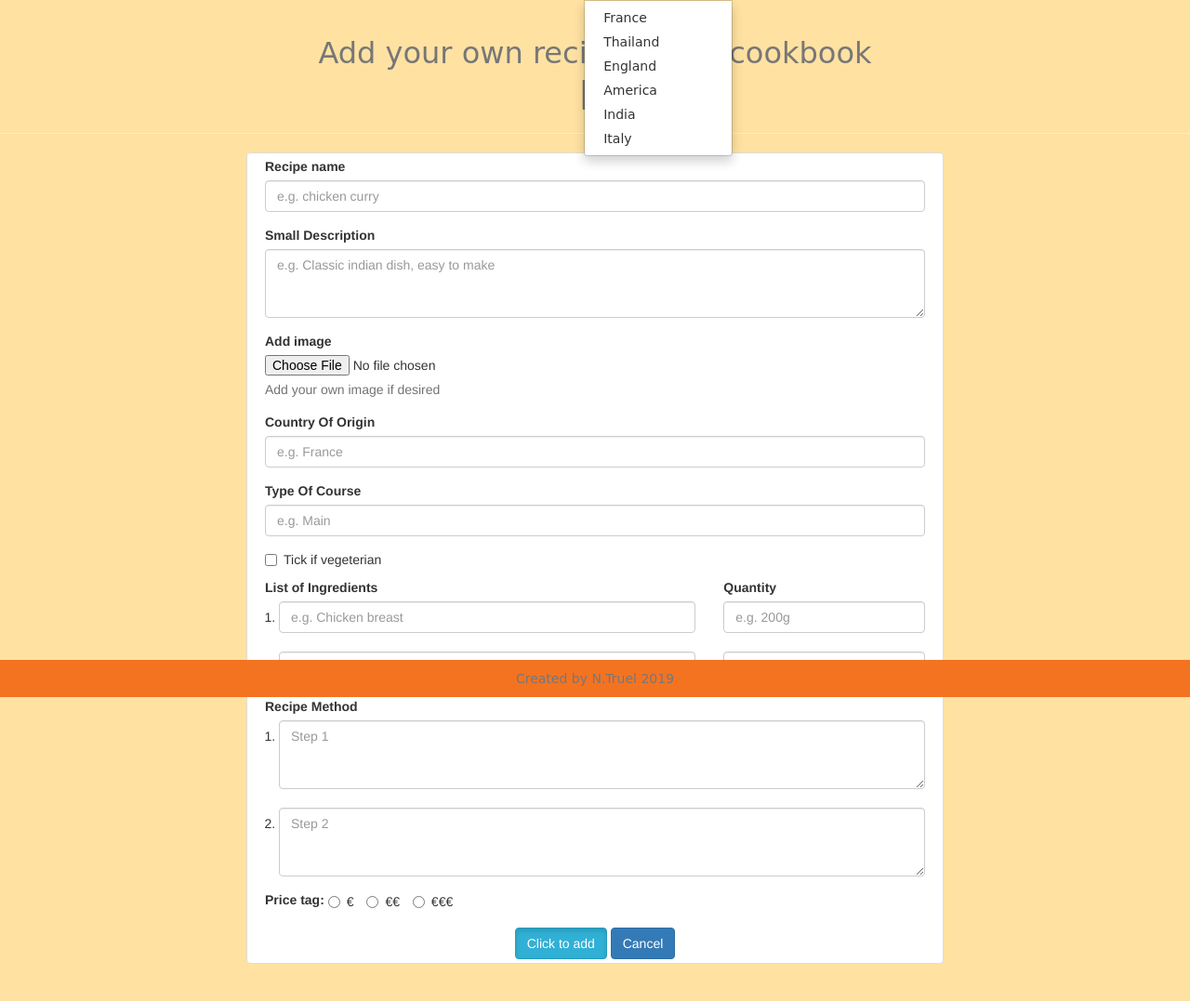
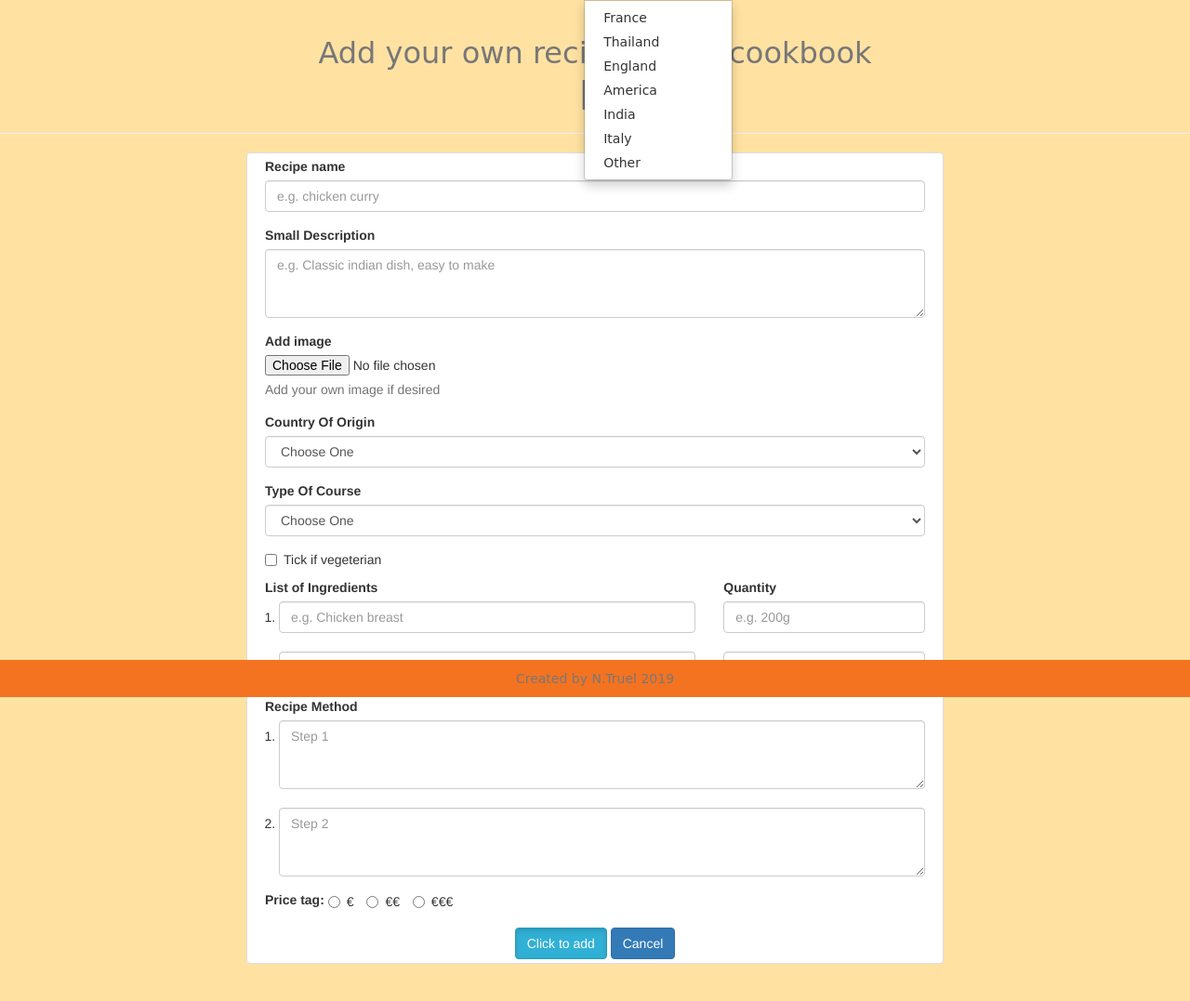
Before and after one commit to nicktruel/cookbook, a Flask app: page /add_recipe in a window 1280 px wide, after a click on "Origin". Shown: the part 50-1127 px from the top of the page at 93% size. Run offline with Flask 2, Linux system fonts and the light colour scheme; data that the repository does not hold is empty; some libraries are stand-ins or nearby versions; some web fonts are replaced.

Commit message:
Added route to delete_recipe in app.py and url link in recipe_details.html

```diff
--- a/app.py
+++ b/app.py
@@ -44,6 +44,9 @@ def italian_recipes():
 def indian_recipes():
     return render_template("recipes.html", recipes=mongo.db.recipes.find({"recipe_country": "India"}))
 
+@app.route('/other_country_recipes')
+def other_country_recipes():
+    return render_template("recipes.html", recipes=mongo.db.recipes.find({"recipe_country": "Other"}))
 
 
 # Display recipes by price in recipes.html
@@ -77,13 +80,15 @@ def main_recipes():
 def desert_recipes():
     return render_template("recipes.html", recipes=mongo.db.recipes.find({"course_type": "desert"}))
 
-
+@app.route('/other_course_recipes')
+def other_course_recipes():
+    return render_template("recipes.html", recipes=mongo.db.recipes.find({"course_type": "other"}))
 
 
 # Disaply recipes weither vegetarian or not in recipes.html
 @app.route('/veg_recipes')
 def veg_recipes():
-    return render_template("recipes.html", recipes=mongo.db.recipes.find({"vegetarian_recipe": True}))
+    return render_template("recipes.html", recipes=mongo.db.recipes.find({"vegetarian_recipe": "on"}))
 
 @app.route('/non_veg_recipes')
 def non_veg_recipes():
@@ -112,7 +117,7 @@ def update_recipe(recipe_id):
         'recipe_name': request.form.get('recipe_name'),
         'recipe_country': request.form.get('recipe_country'),
         'recipe_description': request.form.get('recipe_description'),
-        'recipe_ingredients': request.form.get({'recipe_ingredients.name': ''}, {'recipe_ingredients.quantity': ''}),
+        'recipe_ingredients': request.form.get({'id': ObjectId(recipe_ingredients.name)}, {'id': ObjectId(recipe_ingredients.quantity)}),
         'recipe_instruction': request.form.get('recipe_instruction.steps'),
         'course_type': request.form.get('course_type'),
         'price_tag': request.form.get('price_tag'),
@@ -146,14 +151,24 @@ def insert_recipe():
         'recipe_country': request.form.get('recipe_country'),
         'course_type': request.form.get('course_type'),
         'vegetarian_recipe': request.form.get('vegetarian_recipe'),
-        'recipe_ingredients': request.form.get('recipe_ingredients'),
+        'recipe_ingredients': request.form.get('recipe_ingredients.name'),
+        'recipe_ingredients': request.form.get('recipe_ingredients.quantity'),
+
+        ##db.inventory.find( { "instock": { warehouse: "A", qty: 5 } } )
+
         'recipe_instruction': request.form.get('recipe_instruction'),
+
+
         'price_tag': request.form.get('price_tag')
     })
     return redirect(url_for('home_page'))
 
 
+@app.route('/delete_recipe/<recipe_id>')
+def delete_recipe(recipe_id):
 
+    mongo.db.recipes.remove({'_id': ObjectId(recipe_id)})
+    return render_template("home.html")
 
 
 
--- a/templates/add_recipe.html
+++ b/templates/add_recipe.html
@@ -18,12 +18,12 @@
                     <div class="container-fluid">
                         <div class="form-group">
                             <label for="recipe_name">Recipe name</label>
-                            <input type="text" class="form-control" id="recipe_name" name="recipe_name" placeholder="e.g. chicken curry">
+                            <input type="text" class="form-control" id="recipe_name" name="recipe_name" placeholder="e.g. chicken curry" required>
                         </div>
 
                          <div class="form-group">
                             <label for="recipe_description">Small Description</label>
-                            <textarea type="text" rows="3" class="form-control" id="recipe_description" name="recipe_description" placeholder="e.g. Classic indian dish, easy to make"></textarea>
+                            <textarea type="text" rows="3" class="form-control" id="recipe_description" name="recipe_description" placeholder="e.g. Classic indian dish, easy to make" required></textarea>
                         </div>
 
                         <div class="form-group">
@@ -34,15 +34,35 @@
 
                         <div class="form-group">
                             <label for="recipe_country">Country Of Origin</label>
-                            <input type="text" class="form-control" id="recipe_country" name="recipe_country" placeholder="e.g. France">
+                            <select class="form-control" required>
+                              <option selected disabled>Choose One</option>
+                              <option>France</option>
+                              <option>Thailand</option>
+                              <option>England</option>
+                              <option>America</option>
+                              <option>India</option>
+                              <option>Italy</option>
+                              <option>Other</option>
+                            </select>
+                            <!--<input type="text" class="form-control" id="recipe_country" name="recipe_country" placeholder="e.g. France" required>-->
                         </div>
                         <div class="form-group">
                             <label for="course_type">Type Of Course</label>
-                            <input type="text" class="form-control" id="course_type" name="course_type" placeholder="e.g. Main">
+                            <select class="form-control" required>
+                              <option selected disabled>Choose One</option>
+                              <option id="course_type" name="course_type">Breakfast</option>
+                              <option id="course_type" name="course_type">Starter</option>
+                              <option id="course_type" name="course_type">Main</option>
+                              <option id="course_type" name="course_type">Desert</option>
+                              <option id="course_type" name="course_type">Other</option>
+                            </select>
+                            <!--<input type="text" class="form-control" id="course_type" name="course_type" placeholder="e.g. Main" required>-->
                         </div>
 
                          <div class="checkbox">
-                            <label><input type="checkbox" id="vegetarian_recipe" name="vegetarian_recipe" > Tick if vegeterian </label>
+                            <label>
+                                <input type="checkbox" id="vegetarian_recipe" name="vegetarian_recipe"> Tick if vegeterian
+                            </label>
                         </div>
                     </div>
 
@@ -53,11 +73,11 @@
                                     <label for="recipe_ingredients">List of Ingredients</label>
                                     <ol class="ingredients">
                                         <li>
-                                        <input type="text" class="form-control" id="recipe_ingredients.name" name="recipe_ingredients.name" placeholder="e.g. Chicken breast">
+                                        <input type="text" class="form-control" id="recipe_ingredients.name.0" name="recipe_ingredients.name.0" placeholder="e.g. Chicken breast" required>
                                         </li>
                                         <br>
                                         <li>
-                                        <input type="text" class="form-control" id="recipe_ingredients.name" name="recipe_ingredients.name" placeholder="e.g. Chicken breast">
+                                        <input type="text" class="form-control" id="recipe_ingredients.name.1" name="recipe_ingredients.name.1" placeholder="e.g. Chicken breast" required>
                                         </li>
                                     </ol>
                                 </div>
@@ -67,11 +87,11 @@
                                     <label for="recipe_ingredients">Quantity</label>
                                     <ul class="quantity">
                                         <li>
-                                        <input type="text" class="form-control" id="recipe_ingredients.quantity" name="recipe_ingredients.quantity" placeholder="e.g. 200g">
+                                        <input type="text" class="form-control" id="recipe_ingredients.quantity" name="recipe_ingredients.quantity" placeholder="e.g. 200g" required>
                                         </li>
                                         <br>
                                         <li>
-                                        <input type="text" class="form-control" id="recipe_ingredients.quantity" name="recipe_ingredients.quantity" placeholder="e.g. 200g">
+                                        <input type="text" class="form-control" id="recipe_ingredients.quantity" name="recipe_ingredients.quantity" placeholder="e.g. 200g" required>
                                         </li>
                                     </ul>
                                 </div>
@@ -85,11 +105,11 @@
                             <label for="recipe_instruction">Recipe Method</label>
                             <ol class="instructions">
                                 <li>
-                                <textarea type="text" rows="3" class="form-control" id="recipe_instruction.steps" name="recipe_instruction.steps" placeholder="Step 1"></textarea>
+                                <textarea type="text" rows="3" class="form-control" id="recipe_instruction.steps" name="recipe_instruction.steps" placeholder="Step 1" required></textarea>
                                 </li>
                                 <br>
                                 <li>
-                                <textarea type="text" rows="3" class="form-control" id="recipe_instruction.steps" name="recipe_instruction.steps" placeholder="Step 2"></textarea>
+                                <textarea type="text" rows="3" class="form-control" id="recipe_instruction.steps" name="recipe_instruction.steps" placeholder="Step 2" required></textarea>
                                 </li>
                             </ol>
                         </div>
--- a/templates/base.html
+++ b/templates/base.html
@@ -30,11 +30,10 @@
                 <!-- Nav links,  and other content for toggling -->
                 <div class="collapse navbar-collapse" id="bs-example-navbar-collapse-1">
                     <ul class="nav navbar-nav navbar-right">
-                <!-- Country dropdown -->
                         <li><a class="search_by"><u>Search by:</u></a></li>
+                 <!-- Country dropdown -->
                         <li class="dropdown">
                             <a href="#" class="dropdown-toggle" data-toggle="dropdown" role="button" aria-haspopup="true" aria-expanded="false">Origin<span class="caret"></span></a>
-
                             <ul class="dropdown-menu">
                                 <li><a href="{{url_for('french_recipes')}}">France</a></li>
                                 <li><a href="{{url_for('thai_recipes')}}">Thailand</a></li>
@@ -42,8 +41,8 @@
                                 <li><a href="{{url_for('american_recipes')}}">America</a></li>
                                 <li><a href="{{url_for('indian_recipes')}}">India</a></li>
                                 <li><a href="{{url_for('italian_recipes')}}">Italy</a></li>
+                                <li><a href="{{url_for('other_country_recipes')}}">Other</a></li>
                             </ul>
-
                         </li>
                 <!-- Course dropdown -->
                         <li class="dropdown">
@@ -53,6 +52,7 @@
                                 <li><a href="{{url_for('starter_recipes')}}">Starter</a></li>
                                 <li><a href="{{url_for('main_recipes')}}">Main</a></li>
                                 <li><a href="{{url_for('desert_recipes')}}">Desert</a></li>
+                                <li><a href="{{url_for('other_course_recipes')}}">Other</a></li>
                             </ul>
                         </li>
                 <!-- Cost dropdown -->
--- a/templates/recipe_details.html
+++ b/templates/recipe_details.html
@@ -144,7 +144,7 @@
 
 <p class="text-center">
     <a href="/edit_recipe/{{ recipe._id }}" class="btn btn-warning btn-lg" role="button">Edit Recipe</a>
-    <a href="#" class="btn btn-danger btn-lg" role="button">Delete Recipe</a>
+    <a href="{{url_for('delete_recipe', recipe_id=recipe._id)}}" class="btn btn-danger btn-lg" role="button">Delete Recipe</a>
 </p>
 
 
```
Also changed, not shown: templates/edit_recipe.html (+31 -6 lines).
